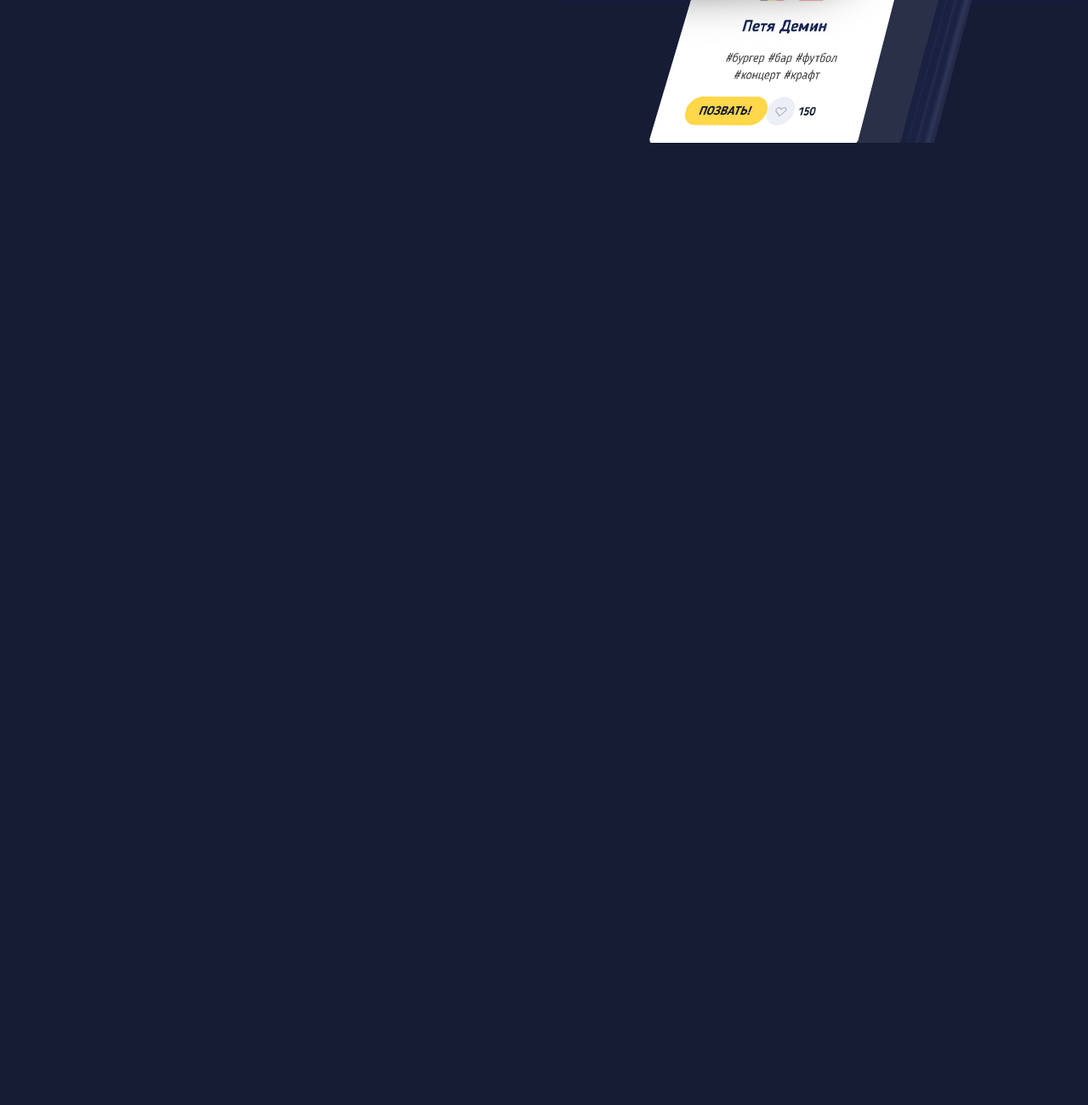
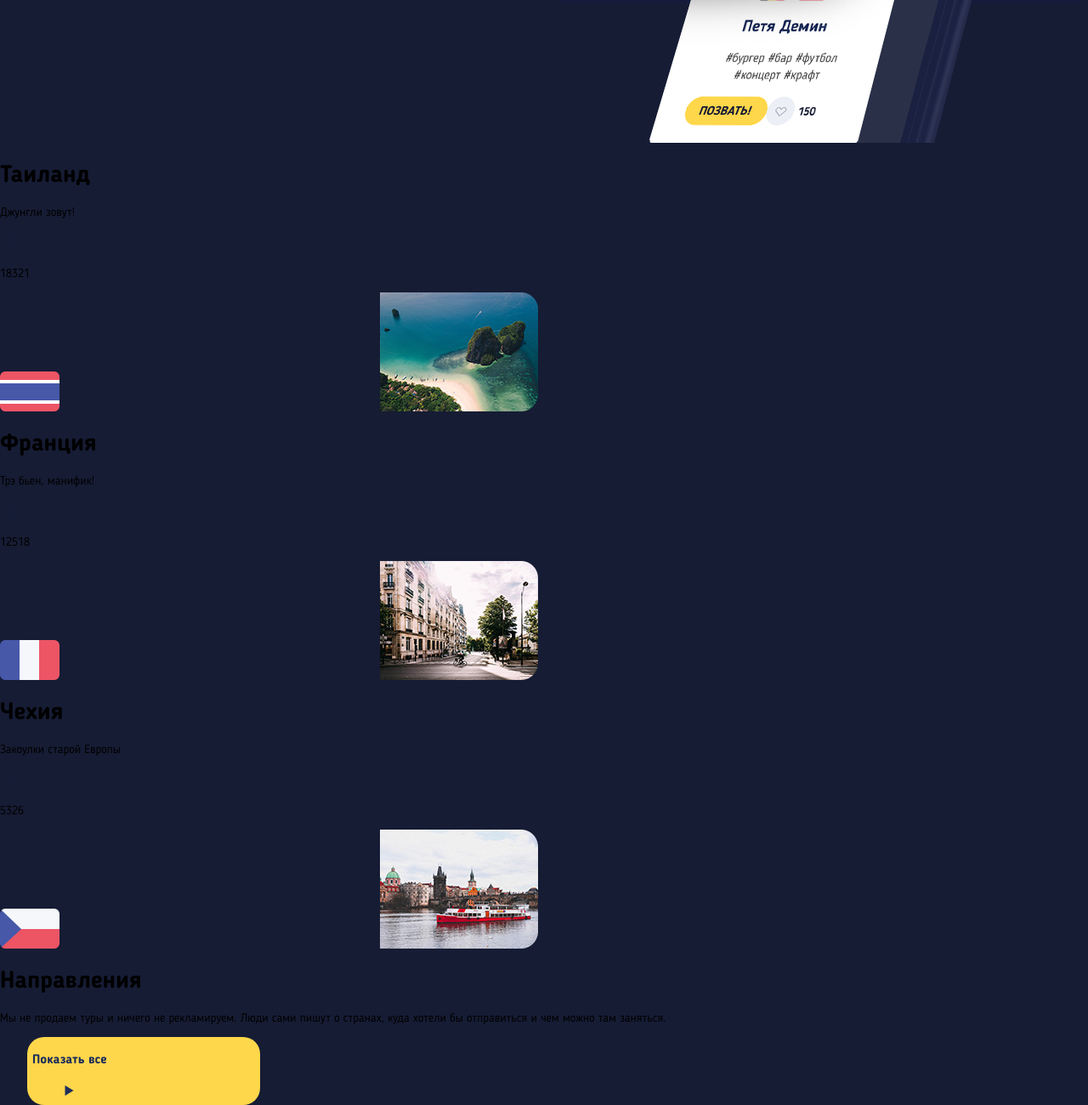
Before and after one commit to VitalikKolesnikovFrontend/landing-travel, a plain HTML site: page index.html in a window 1280 px wide. Shown: the part 1356-2656 px from the top of the page at 85% size. Before the commit the page ends 1528 px from the top, so only its background shows below. Drawn offline with Linux system fonts and the light colour scheme.

Commit message:
laid out the block countries

```diff
--- a/index.html
+++ b/index.html
@@ -112,6 +112,60 @@
         <div class="service__img">
           <img src="/img/service-img.png" alt="service">
         </div>
+      </div>
+    </div>
+  </section>
+  <section class="counties">
+    <div class="container">
+      <div class="countries__content">
+        <div class="coutries__card">
+          <div class="countries__item">
+            <h1>Таиланд</h1>
+            <p>Джунгли зовут!</p>
+            <div class="countries__user">
+              <img src="/img/icon_user.png" alt="user" class="user__img">
+              <p class="user__count">18321</p>
+            </div>
+            <img src="/img/Thailand.png" alt="Thailand" class="counries__logo">
+            <img src="/img/thailand-bg.png" alt="thailand-bg" class="countries__img">
+          </div>
+          <div class="countries__item">
+            <h1>Франция</h1>
+            <p>Трэ бьен, манифик!</p>
+            <div class="countries__user">
+              <img src="/img/icon_user.png" alt="user" class="user__img">
+              <p class="user__count">12518</p>
+            </div>
+            <img src="/img/France.png" alt="Thailand" class="counries__logo">
+            <img src="/img/france-bg.png" alt="thailand-bg" class="countries__img">
+          </div>
+          <div class="countries__item">
+            <h1>Чехия</h1>
+            <p>Закоулки старой Европы</p>
+            <div class="countries__user">
+              <img src="/img/icon_user.png" alt="user" class="user__img">
+              <p class="user__count">5326</p>
+            </div>
+            <img src="/img/Czech.png" alt="Thailand" class="counries__logo">
+            <img src="/img/czech-bg.png" alt="thailand-bg" class="countries__img">
+          </div>
+        </div>
+        <div class="countries__info">
+          <h1 class="countries__title">Направления</h1>
+          <p class="countries__text">Мы не продаем туры и ничего не рекламируем.
+            Люди сами пишут о странах,
+            куда хотели бы отправиться
+            и чем можно там заняться.
+            </p>
+            <button class="button">
+              <div class="countries__button">
+                <p>Показать все</p>
+                  <img src="/img/play.png" alt="play">
+              </div>
+            </button>
+        </div>
+      </div>
+      </div>
       </div>
     </div>
   </section>
```
Also changed, not shown: img/czech-bg.png (added), img/france-bg.png (added), img/thailand-bg.png (added).
